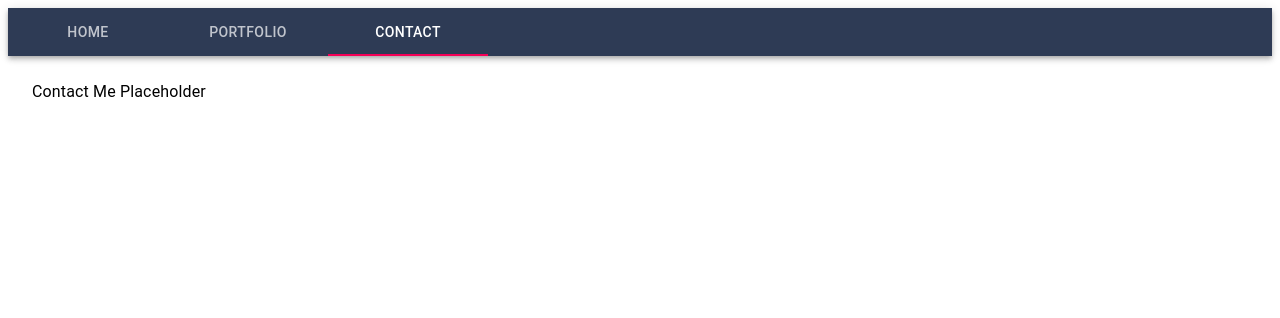
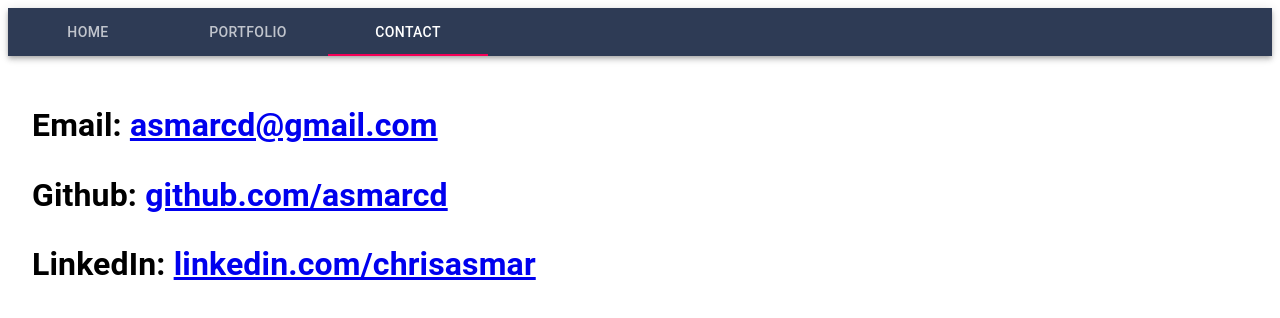
Before and after one commit to asmarcd/portfolio-21, a React (Create React App) app: page / in a window 1280 px wide. Both pictures are taken after a click on the tab "CONTACT". Shown: the top 318 px of the page. Built offline with nearby package versions, Linux system fonts and the light colour scheme.

Commit message:
contact page in place. styling needed

```diff
--- a/src/components/Contact/Contact.js
+++ b/src/components/Contact/Contact.js
@@ -2,7 +2,11 @@ import React from 'react';
 
 const Contact = () => {
     return (
-        <div>Contact Me Placeholder</div>
+        <div>
+            <h1>Email: <a href="mailto:asmarcd@gmail.com">asmarcd@gmail.com</a></h1>
+            <h1>Github: <a href="https://github.com/asmarcd">github.com/asmarcd</a></h1>
+            <h1>LinkedIn: <a href="https://www.linkedin.com/in/chrisasmar/">linkedin.com/chrisasmar</a></h1>
+        </div>
     )
 }
 
--- a/src/components/Intro/Intro.js
+++ b/src/components/Intro/Intro.js
@@ -17,6 +17,7 @@ const Intro = () => {
             <p>
                 In another lifetime, before all that, I worked on international relations and local campaign politics. Once  we're done talking coding, ask me about the time I helped remove land mines in Palestine.
             </p>
+            <a href="mailto:asmarcd@gmail.com">Email</a> || <a href = "https://www.linkedin.com/in/chrisasmar/">LinkedIn</a> || <a href = "https://github.com/asmarcd">Github</a>
         </div>
     )
 }
```
